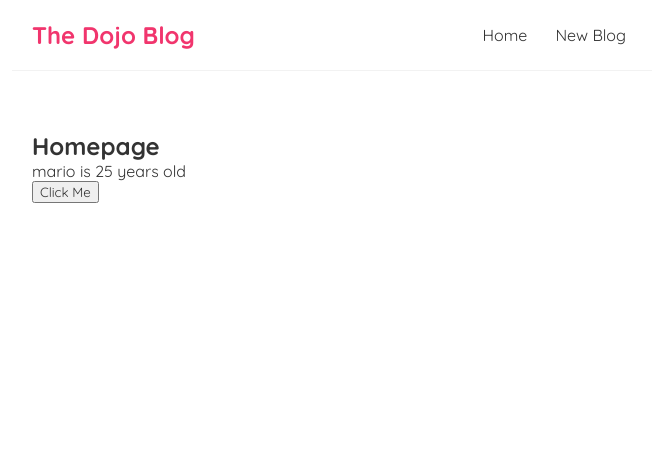
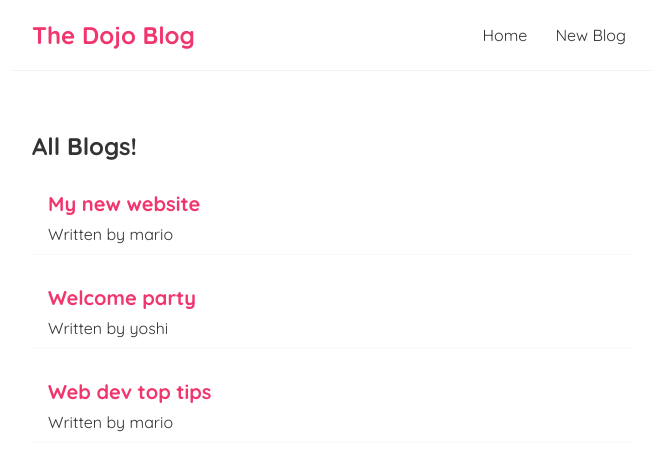
Before and after one commit to GiorgiMamuk/Dojo-blog, a React (Create React App) app: page / in a window 1280 px wide. Shown: the top 470 px of the page, without its empty margins (308-964 px from the left). Built offline with nearby package versions, Linux system fonts and the light colour scheme.

Commit message:
second commit

```diff
--- /dev/null
+++ b/src/BlogList.js
@@ -0,0 +1,15 @@
+const BlogList=({blogs, title})=> {
+    return (
+        <div className="blog-list">
+            <h2>{title}</h2>
+            {blogs.map((blog)=>(
+                <div className="blog-preview" key={blog.id}>
+                    <h2>{blog.title}</h2>
+                    <p>Written by {blog.author}</p>
+                </div>
+            ))}
+        </div>
+    )
+}
+
+export default BlogList;
--- a/src/Home.js
+++ b/src/Home.js
@@ -1,19 +1,16 @@
-import {useState} from 'react';
+import {useState} from "react";
+import BlogList from "./BlogList";
 
 const Home = () => {
-    const [name,setName]=useState('mario');
-    const [age,setAge]=useState(25);
-
-    const handleClick=()=>{
-        setName('luigi');
-        setAge(30)
-    }
+    const [blogs,setBlogs]=useState([
+        {title:'My new website', body:'lorem ipsum', author:'mario', id:1},
+        {title:'Welcome party', body:'lorem ipsum', author:'yoshi', id:2},
+        {title:'Web dev top tips', body:'lorem ipsum', author:'mario', id:3}
+    ]);
     return (
-        <div clssName="home">
-            <h2>Homepage</h2>
-            <p>{name} is {age} years old</p>
-            <button onClick={handleClick}>Click Me</button>
-        </div>
+        <div className='home'>
+            <BlogList blogs={blogs} title="All Blogs!"/>
+         </div>
      );
 }
 
--- a/src/index.css
+++ b/src/index.css
@@ -39,3 +39,19 @@
   margin: 40px auto;
   padding: 20px;
 }
+
+.blog-preview {
+  padding: 10px 16px;
+  margin: 20px 0;
+  border-bottom: 1px solid #fafafa;
+}
+
+.blog-preview:hover {
+  box-shadow: 1px 3px 5px rgba(0, 0, 0, 0.1);
+}
+
+.blog-preview h2 {
+  font-size: 20px;
+  color:#f1356d;
+  margin-bottom: 8px;
+}
```
